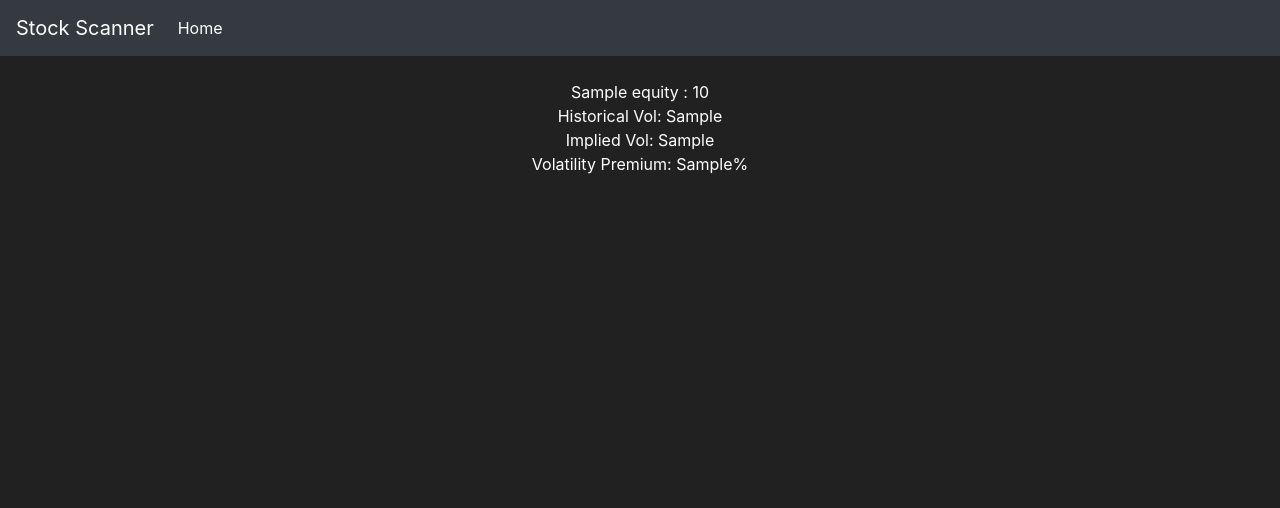
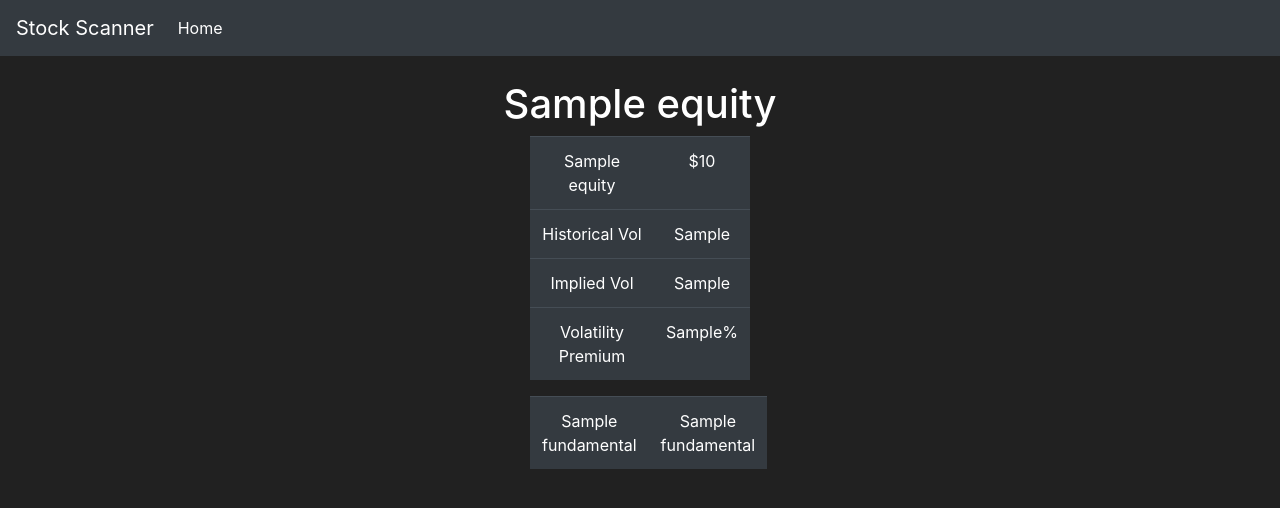
Before and after one commit to falbanese90/flask_scanner, a Flask app: template scan/templates/data.html in a window 1280 px wide. Shown: the top 508 px of the page. Run offline with Flask 2, Linux system fonts and the light colour scheme; the template is opened without the code that fills it: most values are stand-ins (such as "Sample title", 1, 10 or a date in 2020); some libraries are stand-ins or nearby versions.

Commit message:
Added Fundamentals

```diff
--- a/run.py
+++ b/run.py
@@ -1,5 +1,4 @@
 from scan import app
-
 
 if __name__ == '__main__':
     app.run(debug=True)
--- a/scan/form.py
+++ b/scan/form.py
@@ -3,5 +3,5 @@ from wtforms import StringField, SubmitField
 from wtforms.validators import Length, DataRequired
 
 class StockForm(FlaskForm):
-    stock = StringField(label='Stock', validators=[DataRequired(), Length(max=4)])
+    stock = StringField(label='Stock', validators=[DataRequired(), Length(max=5)])
     submit = SubmitField(label='Go')
--- a/scan/templates/data.html
+++ b/scan/templates/data.html
@@ -4,13 +4,43 @@
 {% endblock %}
 
 {% block content %}
-<body class='text-center'></body>
+<body class="text-center">
+    <br>
+    <h1> {{ equity.name }} </h1>
+    <div class="container-sm" style="width: 250px;">
+        <table class="table table-hover table-dark">
+            <tbody>
+                <tr>
+                    <td>{{ equity.name }}</td>
+                    <td>${{ equity.price }}</td>
+                </tr>
+                <tr>
+                    <td>Historical Vol</td>
+                    <td>{{ equity.hist_vol }}</td>
+                </tr>
+                <tr>
+                    <td>Implied Vol</td>
+                    <td>{{ equity.iv }}</td>
+                </tr>
+                <tr>
+                    <td>Volatility Premium</td>
+                    <td>{{ equity.vol_prem }}%</td>
+                </tr>
+            </tbody>
+    </div>
+    <div class="container">
+        <table class="table table-hover table-dark">
+            <tbody>
+                {% for n in equity.fundamental: %}
+                <tr>
+                    <td>{{ n }}</td>
+                    <td>{{ equity.fundamental[n] }}</td>
+                </tr>
+                {% endfor %}
+            </tbody>
+        </table>
+    </div>
+    <br>
 <br>
-<p>
-    {{ equity.name }} : {{ equity.price }}<br>
-    Historical Vol: {{ equity.hist_vol }}<br>
-    Implied Vol: {{ equity.iv }}<br>
-    Volatility Premium: {{ equity.vol_prem }}%
-</p>
-
+</body>
 {% endblock %}
--- a/scan/templates/home.html
+++ b/scan/templates/home.html
@@ -5,7 +5,7 @@
 
 {% block content %}
 <body class='text-center'>
-    <div class='container'>
+    <div class='container' style="width: 350px">
         <form method='POST' class='form-register' style='color:white'>
                 {{ form.hidden_tag() }}
         <!--<img class='mb-4' src='~/Desktop/Projects/2022/flask_stock_scanner/bape_.png'> -->
@@ -15,7 +15,7 @@
         <br>
         <br>
         {{ form.stock.label() }}
-        {{ form.stock(class='form-control', placeholder='Equity') }}
+        {{ form.stock(class='form-control', placeholder='Ticker') }}
         {{ form.submit(class='btn btn-lg btn-block btn-primary') }}
         </form>
 
```
Also changed, not shown: chart/chart.py (+7 -9 lines), test.html (added, +11 -0 lines), scan/static/bape_.png (renamed from bape_.png), scan/static/plot.png (added).
